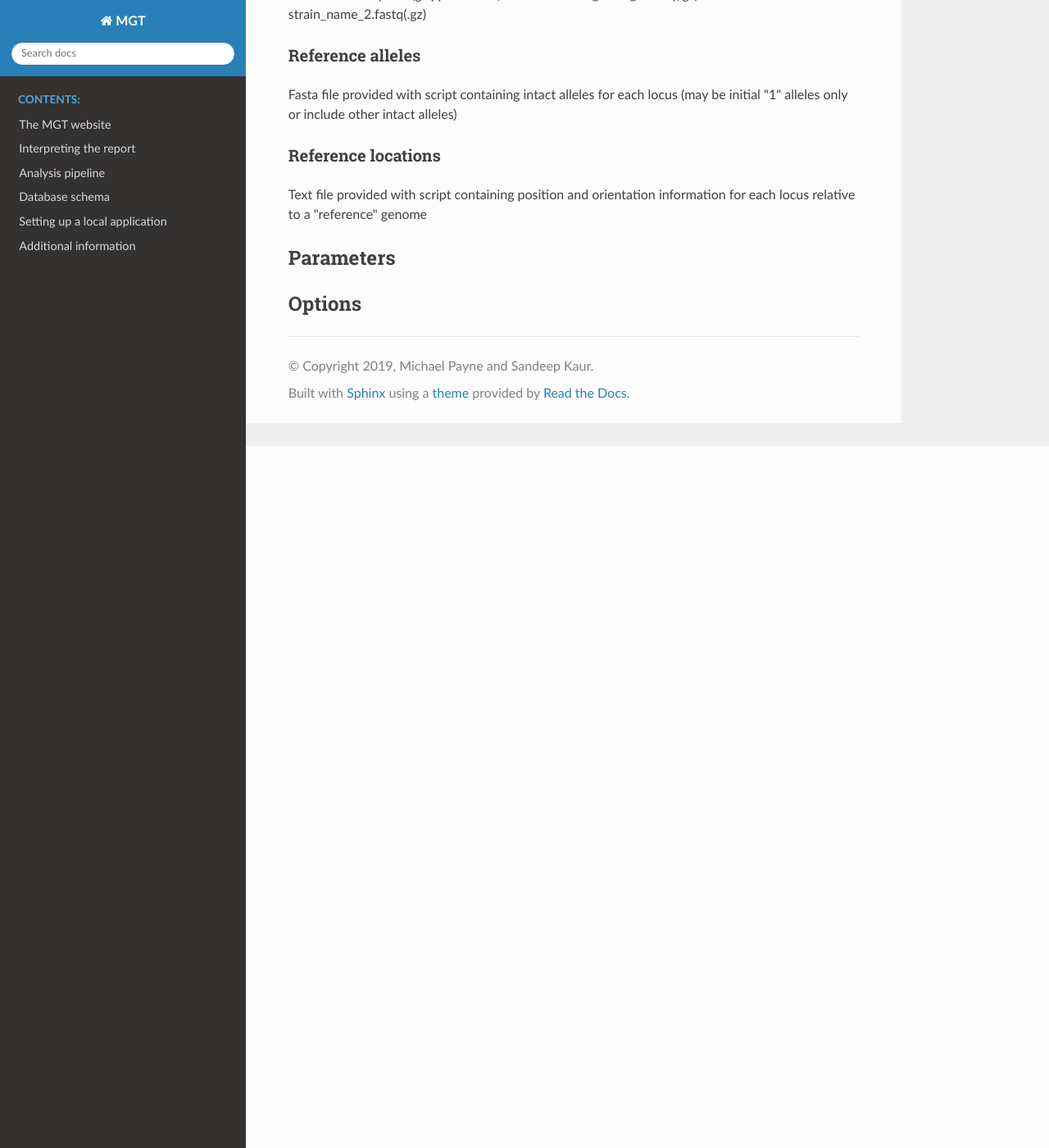
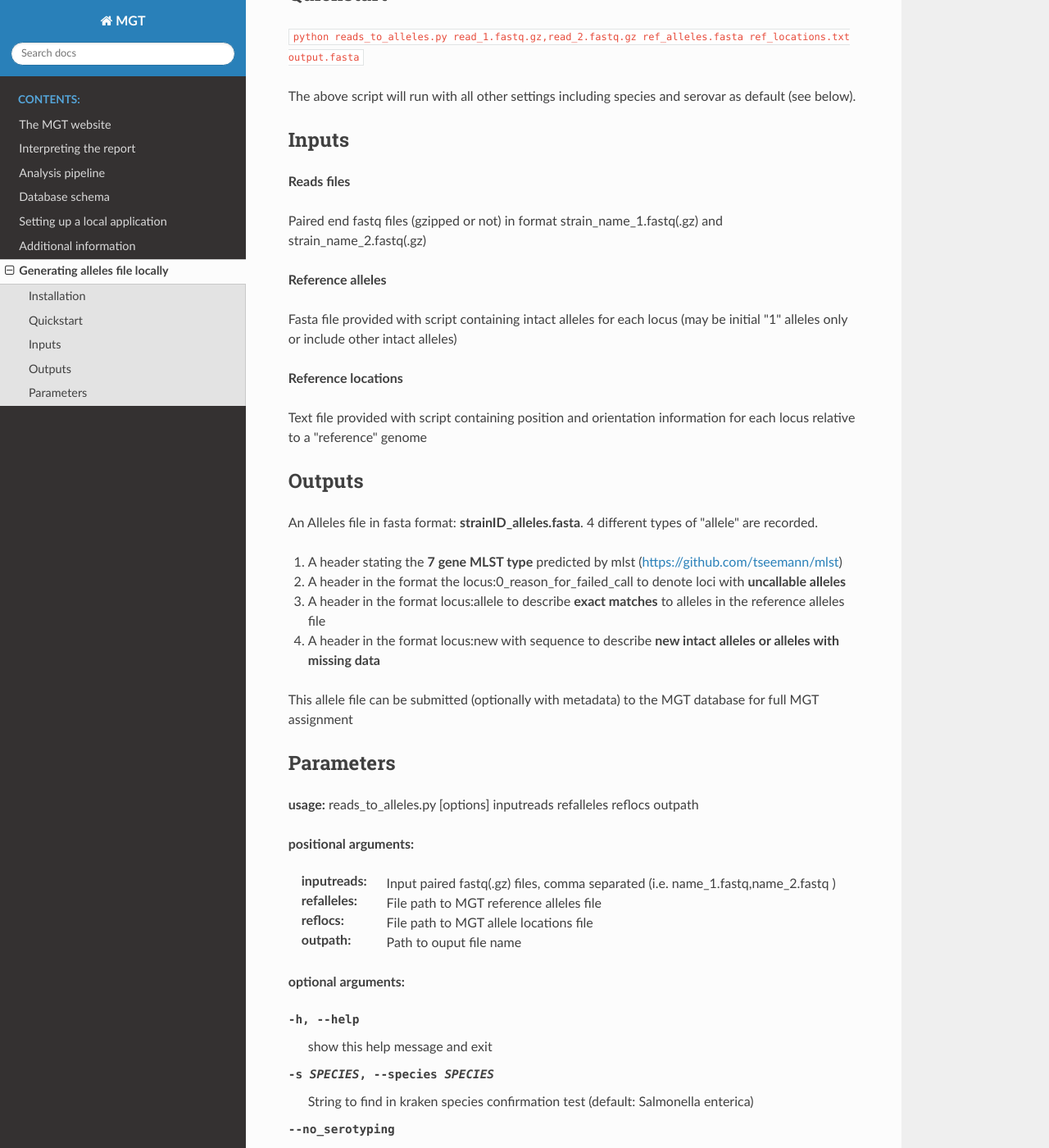
Before and after one commit to crystalsand10/MGT_docs, a Sphinx documentation site: the page built from source/local_allele_calling.rst, in a window 1280 px wide and 1400 px high, scrolled down 856 px. Shown: the whole window at 82% size. Built offline with Sphinx 7.4.7 and the Read the Docs theme 2.0.0, drawn with Linux system fonts in a browser that asks for light colours; some of the changed text lies outside the part shown.

Commit message:
local allele call updates

```diff
--- a/source/conf.py
+++ b/source/conf.py
@@ -86,7 +86,7 @@
 # Add any paths that contain custom static files (such as style sheets) here,
 # relative to this directory. They are copied after the builtin static files,
 # so a file named "default.css" will overwrite the builtin "default.css".
-html_static_path = ['_static']
+# html_static_path = ['_static']
 
 # Custom sidebar templates, must be a dictionary that maps document names
 # to template names.
--- a/source/local_allele_calling.rst
+++ b/source/local_allele_calling.rst
@@ -1,23 +1,39 @@
 ***********************************
-Generating Alleles file locally
+Generating alleles file locally
 ***********************************
 
 
 Installation
 ################
 
-Installation should be done with miniconda to ensure compatible versions of various packages are installed.
+This pipeline has many dependencies so conda is the best way to handle them all. So the included .yaml file can be used to create the required environment that will need to be activated before running the script
 
-To install miniconda go to https://conda.io/en/latest/miniconda.html, download and run the latest python3 installer for your OS
+#. Download this folder with shovill_cmd subfolder
 
+#. Download latest miniKraken Database:
 
-Using miniconda create virtual environment using the included yml file:
+    From the kraken website - https://ccb.jhu.edu/software/kraken/ (warning 2.9GB!)
 
-    ``conda env create -f /path/to/fq_to_allelev2.yml -n fq2alleles``
+    OR
 
-Activate the environment:
+    ``wget https://ccb.jhu.edu/software/kraken/dl/minikraken_20171019_4GB.tgz``
 
-    ``conda activate fq2alleles``
+#. unzip archive
+
+#. Add database folder variable with:
+
+    ``export KRAKEN_DEFAULT_DB="/home/user/minikraken_db_folder"``
+
+#. Install conda environment:**
+
+    install miniconda3 -> https://conda.io/miniconda.html
+
+    ``conda create -f /path/to/fq_to_allele.yaml -n deployable_fq_to_genome``
+
+    This may take a while
+
+    ``conda activate deployable_fq_to_genome``
+
 
 Quickstart
 ##########
@@ -30,74 +46,81 @@
 Inputs
 ####################
 
-Reads files
------------
+**Reads files**
+
 Paired end fastq files (gzipped or not) in format strain_name_1.fastq(.gz) and strain_name_2.fastq(.gz)
 
-Reference alleles
------------------
+**Reference alleles**
+
 Fasta file provided with script containing intact alleles for each locus
 (may be initial "1" alleles only or include other intact alleles)
 
-Reference locations
--------------------
+**Reference locations**
+
 Text file provided with script containing position and orientation information for each locus relative to a "reference" genome
+
+Outputs
+#######
+
+An Alleles file in fasta format: **strainID_alleles.fasta**. 4 different types of "allele" are recorded.
+
+#. A header stating the **7 gene MLST type** predicted by mlst (`<https://github.com/tseemann/mlst>`_)
+#. A header in the format the locus:0_reason_for_failed_call to denote loci with **uncallable alleles**
+#. A header in the format locus:allele to describe **exact matches** to alleles in the reference alleles file
+#. A header in the format locus:new with sequence to describe **new intact alleles or alleles with missing data**
+
+This allele file can be submitted (optionally with metadata) to the MGT database for full MGT assignment
+
 
 Parameters
 ##########
 
-.. code-block:: python
-    usage: reads_to_alleles.py [-h] [-s SPECIES] [--no_serotyping NO_SEROTYPING]
-                               [-y SEROTYPE] [-t THREADS] [-m MEMORY] [-f]
-                               [--min_largest_contig MIN_LARGEST_CONTIG]
-                               [--max_contig_no MAX_CONTIG_NO]
-                               [--genome_min GENOME_MIN] [--genome_max GENOME_MAX]
-                               [--n50_min N50_MIN] [--kraken_db KRAKEN_DB]
-                               inputreads refalleles reflocs outpath
+**usage:**
+reads_to_alleles.py [options] inputreads refalleles reflocs outpath
 
-    positional arguments:
-      inputreads            Input paired fastq(.gz) files, comma separated (i.e.
-                            name_1.fastq,name_2.fastq )
-      refalleles            File path to MGT reference alleles file
-      reflocs               File path to MGT allele locations file
-      outpath               Path to ouput file name
+**positional arguments:**
 
-    optional arguments:
-      -h, --help            show this help message and exit
-      -s SPECIES, --species SPECIES
-                            String to find in kraken species confirmation test
-                            (default: Salmonella enterica)
-      --no_serotyping NO_SEROTYPING
-                            Do not run Serotyping of Salmonella using SISTR (ON by
-                            default) (default: None)
-      -y SEROTYPE, --serotype SEROTYPE
-                            Serotype to match in SISTR, semicolon separated
-                            (default: Typhimurium;I 4,[5],12:i:-)
-      -t THREADS, --threads THREADS
-                            number of computing threads (default: 4)
-      -m MEMORY, --memory MEMORY
-                            memory available in GB (default: 8)
-      -f, --force           overwrite output files with same strain name?
-                            (default: False)
-      --min_largest_contig MIN_LARGEST_CONTIG
-                            Assembly quality filter: minimum allowable length of
-                            the largest contig in the assembly in bp (default:
-                            60000)
-      --max_contig_no MAX_CONTIG_NO
-                            Assembly quality filter: maximum allowable number of
-                            contigs allowed for assembly (default: 700)
-      --genome_min GENOME_MIN
-                            Assembly quality filter: minimum allowable total
-                            assembly length in bp (default: 4500000)
-      --genome_max GENOME_MAX
-                            Assembly quality filter: maximum allowable total
-                            assembly length in bp (default: 5500000)
-      --n50_min N50_MIN     Assembly quality filter: minimum allowable n50 value
-                            in bp (default: 20000)
-      --kraken_db KRAKEN_DB
-                            path for kraken db (if KRAKEN_DEFAULT_DB variable has
-                            already been set then ignore) (default: )
+:inputreads: Input paired fastq(.gz) files, comma separated (i.e. name_1.fastq,name_2.fastq )
 
+:refalleles: File path to MGT reference alleles file
 
-Options
-####################
+:reflocs: File path to MGT allele locations file
+
+:outpath: Path to ouput file name
+
+**optional arguments:**
+
+-h, --help            show this help message and exit
+-s SPECIES, --species SPECIES
+                    String to find in kraken species confirmation test
+                    (default: Salmonella enterica)
+--no_serotyping
+                    Do not run Serotyping of Salmonella using SISTR (ON by
+                    default) (default: None)
+-y SEROTYPE, --serotype SEROTYPE
+                    Serotype to match in SISTR, semicolon separated
+                    (default: Typhimurium;I 4,[5],12:i:-)
+-t THREADS, --threads THREADS
+                    number of computing threads (default: 4)
+-m MEMORY, --memory MEMORY
+                    memory available in GB (default: 8)
+-f, --force           overwrite output files with same strain name?
+                    (default: False)
+--min_largest_contig MIN_LARGEST_CONTIG
+                    Assembly quality filter: minimum allowable length of
+                    the largest contig in the assembly in bp (default:
+                    60000)
+--max_contig_no MAX_CONTIG_NO
+                    Assembly quality filter: maximum allowable number of
+                    contigs allowed for assembly (default: 700)
+--genome_min GENOME_MIN
+                    Assembly quality filter: minimum allowable total
+                    assembly length in bp (default: 4500000)
+--genome_max GENOME_MAX
+                    Assembly quality filter: maximum allowable total
+                    assembly length in bp (default: 5500000)
+--n50_min N50_MIN     Assembly quality filter: minimum allowable n50 value
+                    in bp (default: 20000)
+--kraken_db KRAKEN_DB
+                    path for kraken db (if KRAKEN_DEFAULT_DB variable has
+                    already been set then ignore) (default: )
```
Also changed, not shown: source/index.rst (+9 -8 lines).
